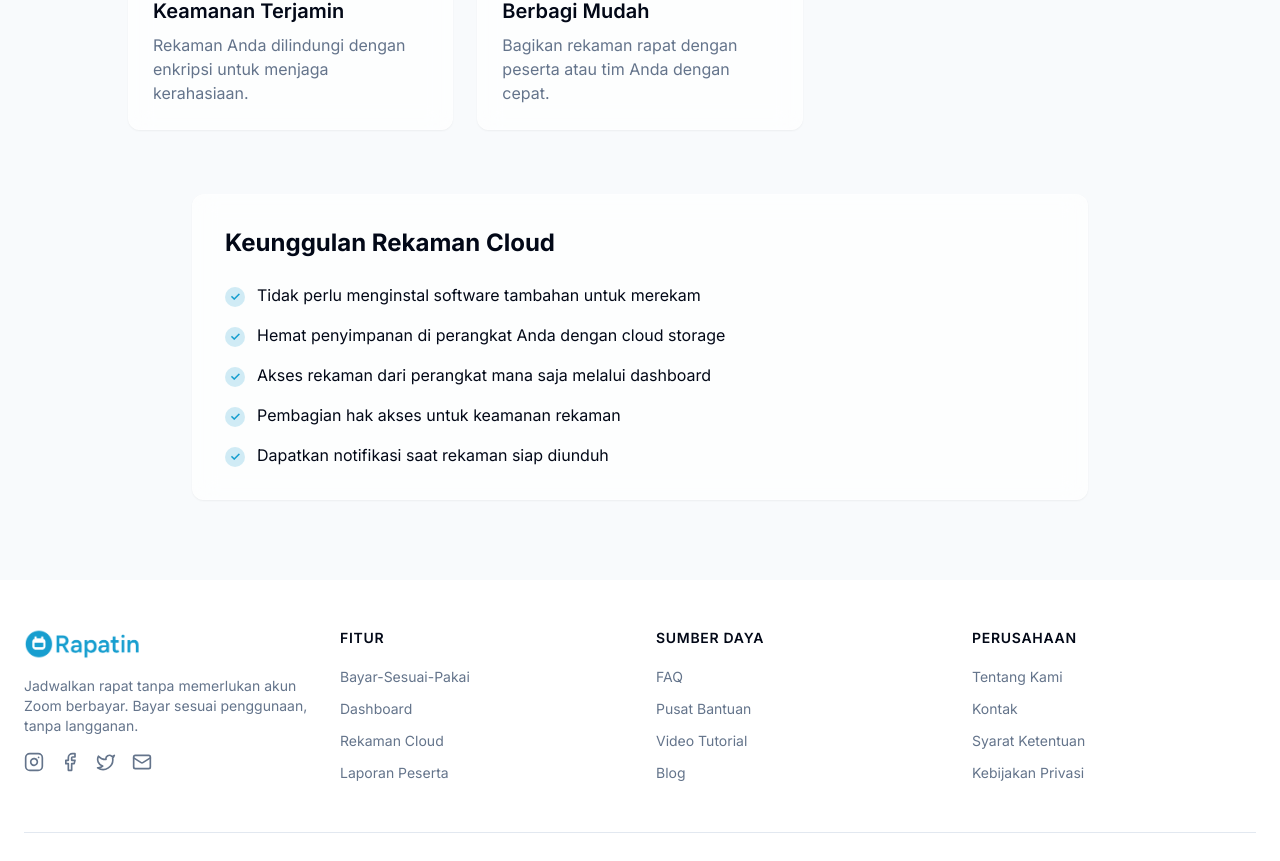
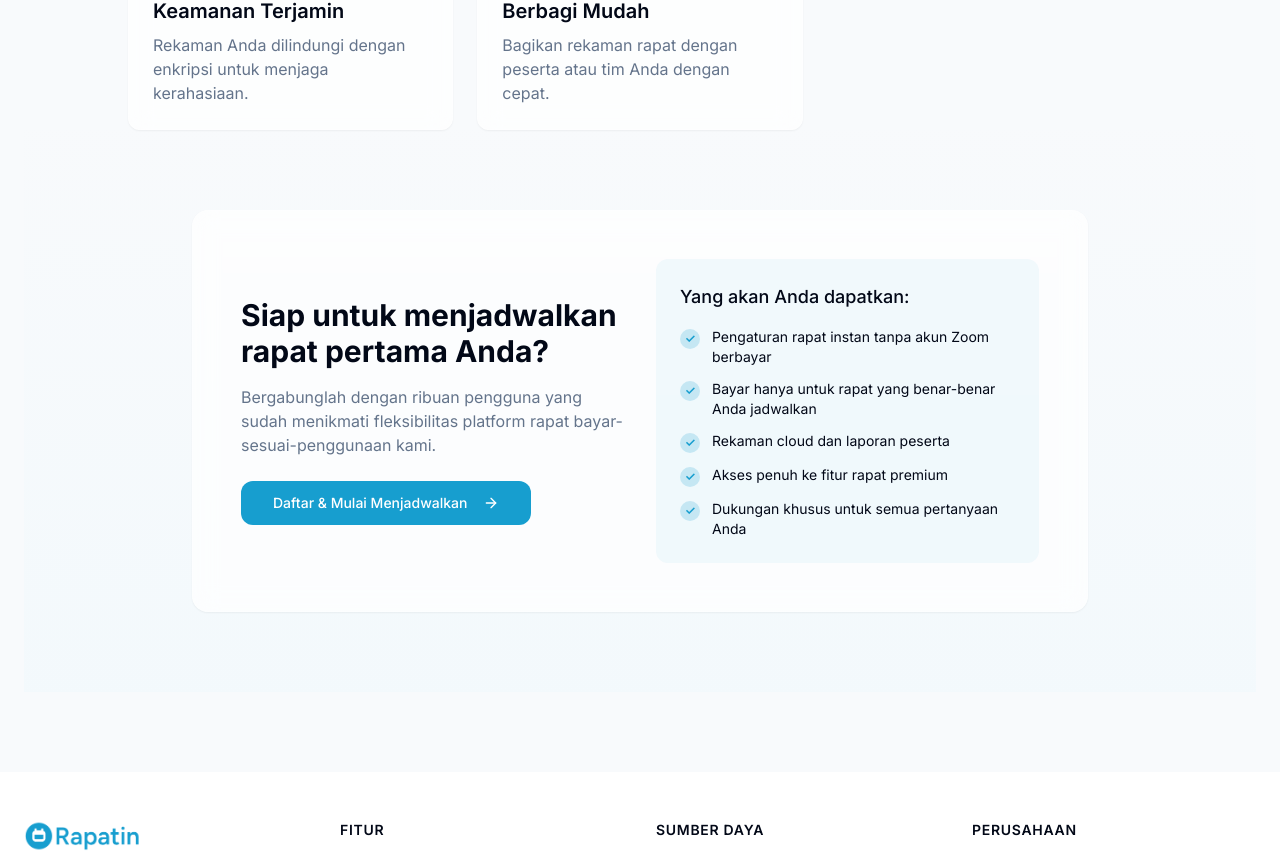
Before and after one commit to furdigicode/web-rapatin, a React (Vite) app: page /fitur/rekaman-cloud in a window 1280 px wide. Shown: the part 714-1575 px from the top of the page. Built offline with nearby package versions, Linux system fonts and the light colour scheme.

Commit message:
Code edited in Lovable Code Editor
Edited UI in Lovable

```diff
--- a/src/pages/fitur/LaporanPeserta.tsx
+++ b/src/pages/fitur/LaporanPeserta.tsx
@@ -1,6 +1,7 @@
 
 import React from 'react';
 import FeatureLayout from '@/components/FeatureLayout';
+import FinalCTA from '@/components/FinalCTA';
 import { Card, CardContent } from '@/components/ui/card';
 import { FileText, Users, Clock, Download, BarChart, Filter } from 'lucide-react';
 
@@ -92,6 +93,7 @@ const LaporanPeserta = () => {
           </table>
         </div>
       </div>
+      <FinalCTA />
     </FeatureLayout>
   );
 };
--- a/src/pages/fitur/RekamanCloud.tsx
+++ b/src/pages/fitur/RekamanCloud.tsx
@@ -1,6 +1,7 @@
 
 import React from 'react';
 import FeatureLayout from '@/components/FeatureLayout';
+import FinalCTA from '@/components/FinalCTA';
 import { Card, CardContent } from '@/components/ui/card';
 import { CloudLightning, Download, Video, Clock, Lock, Share } from 'lucide-react';
 
@@ -52,42 +53,7 @@ const RekamanCloud = () => {
           </Card>
         ))}
       </div>
-
-      <div className="mt-16 glass p-8 rounded-xl max-w-4xl mx-auto">
-        <h2 className="text-2xl font-bold mb-6">Keunggulan Rekaman Cloud</h2>
-        <div className="space-y-4">
-          <div className="flex items-start gap-3">
-            <div className="w-5 h-5 rounded-full bg-primary/20 flex items-center justify-center mt-1">
-              <span className="text-xs font-bold text-primary">✓</span>
-            </div>
-            <p>Tidak perlu menginstal software tambahan untuk merekam</p>
-          </div>
-          <div className="flex items-start gap-3">
-            <div className="w-5 h-5 rounded-full bg-primary/20 flex items-center justify-center mt-1">
-              <span className="text-xs font-bold text-primary">✓</span>
-            </div>
-            <p>Hemat penyimpanan di perangkat Anda dengan cloud storage</p>
-          </div>
-          <div className="flex items-start gap-3">
-            <div className="w-5 h-5 rounded-full bg-primary/20 flex items-center justify-center mt-1">
-              <span className="text-xs font-bold text-primary">✓</span>
-            </div>
-            <p>Akses rekaman dari perangkat mana saja melalui dashboard</p>
-          </div>
-          <div className="flex items-start gap-3">
-            <div className="w-5 h-5 rounded-full bg-primary/20 flex items-center justify-center mt-1">
-              <span className="text-xs font-bold text-primary">✓</span>
-            </div>
-            <p>Pembagian hak akses untuk keamanan rekaman</p>
-          </div>
-          <div className="flex items-start gap-3">
-            <div className="w-5 h-5 rounded-full bg-primary/20 flex items-center justify-center mt-1">
-              <span className="text-xs font-bold text-primary">✓</span>
-            </div>
-            <p>Dapatkan notifikasi saat rekaman siap diunduh</p>
-          </div>
-        </div>
-      </div>
+      <FinalCTA />
     </FeatureLayout>
   );
 };
```
